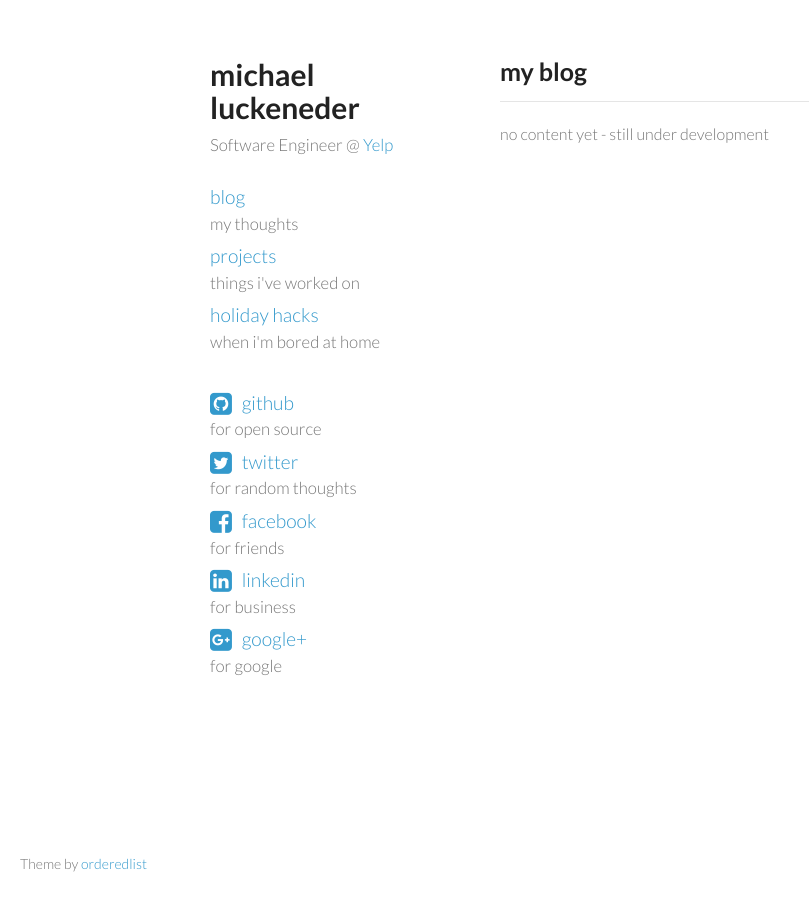
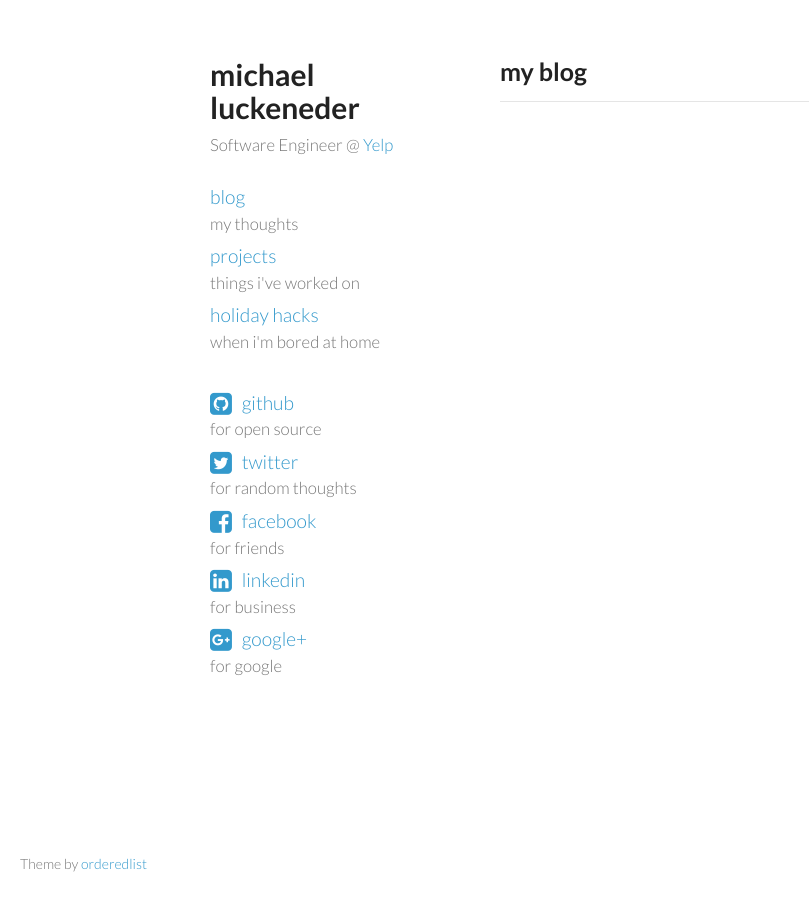
Before and after one commit to optiminimalist/optiminimalist.github.io, a Jekyll site: the page built from posts.html, in a window 1280 px wide. Shown: the whole page, without its empty margins (0-809 px from the left). Built offline with Jekyll 4.4.1, drawn with Linux system fonts in a browser that asks for light colours; nearby versions of some CDN libraries; comment, search, counter and statistics services are not loaded.

Commit message:
enabled blog

```diff
--- a/posts.html
+++ b/posts.html
@@ -6,9 +6,7 @@
 <h1>my blog</h1>
 <hr/>
 
-no content yet - still under development
-<!-- {% for post in site.posts %}
+{% for post in site.posts %}
   <small>{{ post.date | date_to_string }}</small>
   <h2><a href="{{ post.url }}">{{ post.title }}</a></h2>
 {% endfor %}
- -->
```
